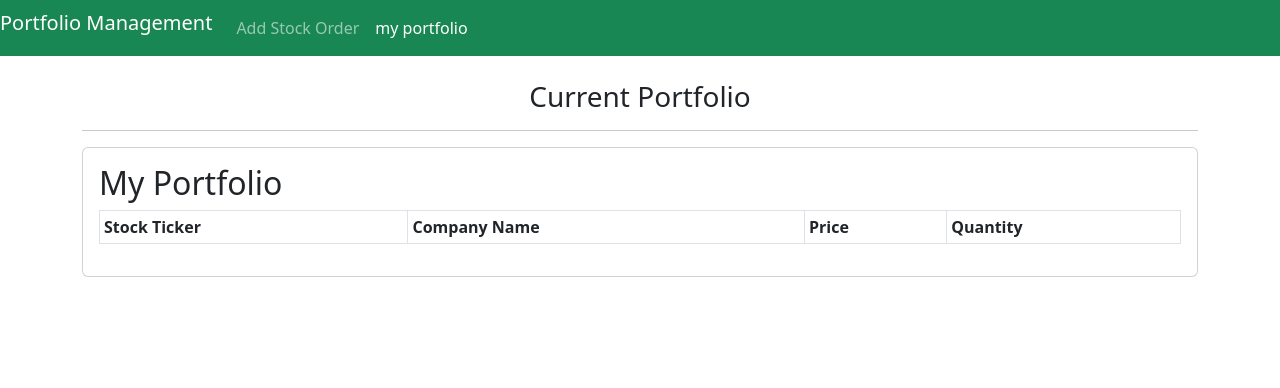
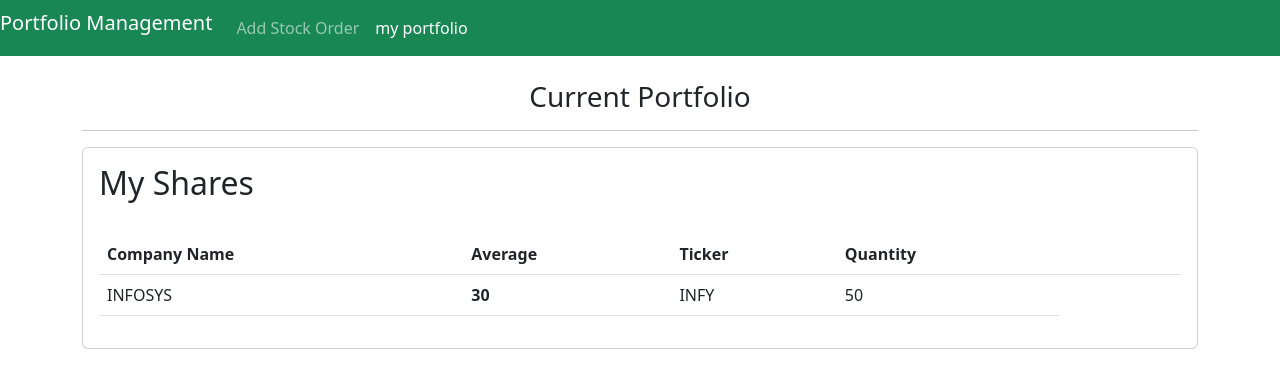
Before and after one commit to Aditijo2000/final-hackathon-angular, an Angular app: page /portfolio in a window 1280 px wide. Shown: the top 388 px of the page. Built offline with nearby package versions, Linux system fonts and the light colour scheme; data requests are answered from the project's data file.

Commit message:
portfolio completed

```diff
--- a/db.json
+++ b/db.json
@@ -17,7 +17,7 @@
       "id" : 1,
       "stockTicker" : "INFY",
       "companyName" :"INFOSYS",
-      "averagePrice" : 30,
+      "avgPrice" : 30,
       "quantity" : 50
     }
   ]
--- a/src/app/component/portfolio/portfolio.component.html
+++ b/src/app/component/portfolio/portfolio.component.html
@@ -1,24 +1,36 @@
-<div class="panel panel-primary">
-    <div class="panel-heading">
-      <h2>My Portfolio</h2>
-    </div>
-    <div class="panel-body">
-      <table id="example" class="table table-striped table-bordered table-sm row-border hover" cellspacing="0" width="100%">
+<div class="heading">
 
-        <thead>
-          <tr>
-            <!-- <th>Date</th> -->
-            <th>Stock Ticker</th>
-            <th >Company Name</th>
-            <th >Price</th>
-            <th >Quantity</th>
-            <!-- <th >Status</th> -->
+  <div *ngIf="myPortfolio" class="table-responsive-md " id="">
+      <h2>My Shares</h2> <br>
+      <table class="table table-borderles table-hover">
+              <thead class="thead-light">
+              <tr>
+                  <th>Company Name</th>
+                  <th>Average</th>
+                  <th>Ticker</th>
+                  <th>Quantity</th>
 
-          </tr>
-        </thead>
-        <tbody>
+                  <th></th>
+                  <th></th>
+                  <th></th>
+              </tr>
+              </thead>
 
-        </tbody>
+              <tbody>
+                  <tr *ngFor="let elements of myPortfolio">
+                      <td>{{elements.companyName}}</td>
+                      <td><b>{{elements.avgPrice}}</b></td>
+                      <td>{{elements.stockTicker}}</td>
+
+                      <td>{{elements.quantity}}</td>
+
+                  </tr>
+
+
+              </tbody>
       </table>
-    </div>
   </div>
+  <p *ngIf="!myPortfolio" class="noData">
+      There are No Shares in your Account
+  </p>
+</div>
--- a/src/app/component/portfolio/portfolio.component.ts
+++ b/src/app/component/portfolio/portfolio.component.ts
@@ -1,9 +1,11 @@
 import { Component, OnInit } from '@angular/core';
 import {StockOrder} from "src/app/model/stock.model";
+import { Stock } from  'src/app/model/api.response';
 import { Observable } from 'rxjs';
 import { Router } from '@angular/router';
 import { ApiResponse } from 'src/app/model/api.response';
 import { StockServiceService } from 'src/app/service/stock-service.service';
+
 
 @Component({
   selector: 'app-portfolio',
@@ -13,7 +15,17 @@ import { StockServiceService } from 'src/app/service/stock-service.service';
 export class PortfolioComponent implements OnInit {
 
   constructor(private stockService:StockServiceService, private router: Router) { }
- ngOnInit(): void {
+  //myShares : any;
+  myPortfolio: Stock[] = []
+
+  ngOnInit(): void {
+
+
+     this.stockService.getStocks().subscribe((myPortfolio) => (this.myPortfolio = myPortfolio));
+
+    //this.myShares= [{"name":"A","price":5,"ticker":"avb","date":"a4fda","quantity":5},{"name":"A","price":5,"ticker":"avb","date":"a4fda","quantity":5}]
+
+
 
  }
 
--- a/src/app/service/stock-service.service.ts
+++ b/src/app/service/stock-service.service.ts
@@ -1,18 +1,20 @@
 import { Injectable } from '@angular/core';
-import { HttpClient } from '@angular/common/http';
+
 import {Observable} from "rxjs/index";
-import { ApiResponse } from '../model/api.response';
+import { ApiResponse, Stock } from '../model/api.response';
 import { StockOrder} from '../model/stock.model';
 import { environment } from 'src/environments/environment';
-
+import { HttpClient, HttpHeaders } from '@angular/common/http';
 @Injectable({
   providedIn: 'root'
 })
 export class StockServiceService {
+  private baseUrl = 'http://localhost:5000/'
+  httpOptions = {
+    headers: new HttpHeaders({'Content-Type':'application/json'})
+  }
+  constructor(private http: HttpClient) { }
 
-
-  constructor(private http: HttpClient) { }
-  private baseUrl: string = environment.baseUrl +'/api/stockOrder/';
 
 
 
@@ -27,4 +29,9 @@ export class StockServiceService {
   createStockOrder(stockOrder: StockOrder): Observable<ApiResponse> {
     return this.http.post<ApiResponse>(this.baseUrl, stockOrder);
   }
+
+  getStocks() : Observable<Stock[]> {
+    const url = 'http://localhost:5000/portfolio/'
+    return  this.http.get<Stock[]>(url);
+  }
 }
```
Also changed, not shown: src/app/model/api.response.ts (+8 -0 lines).
